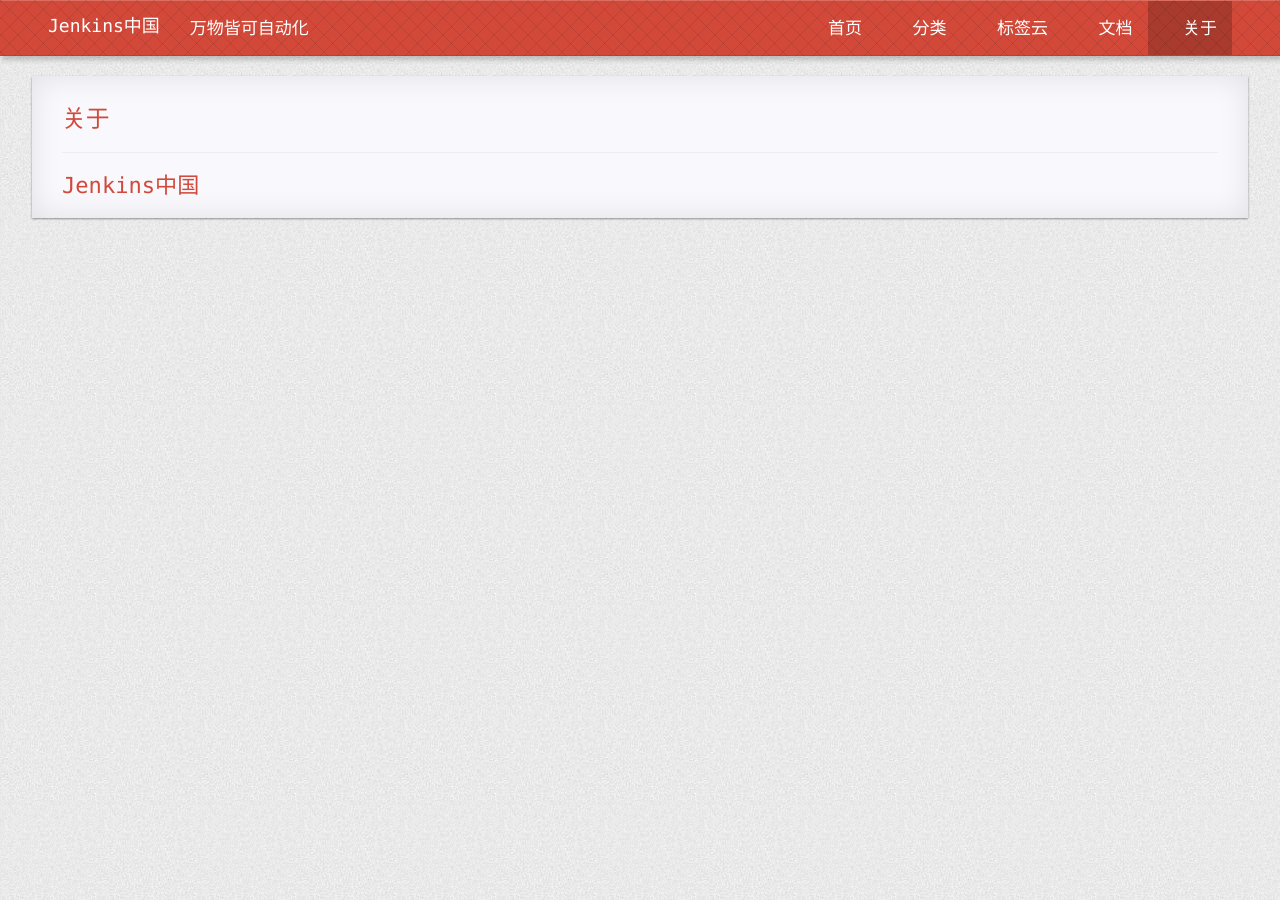
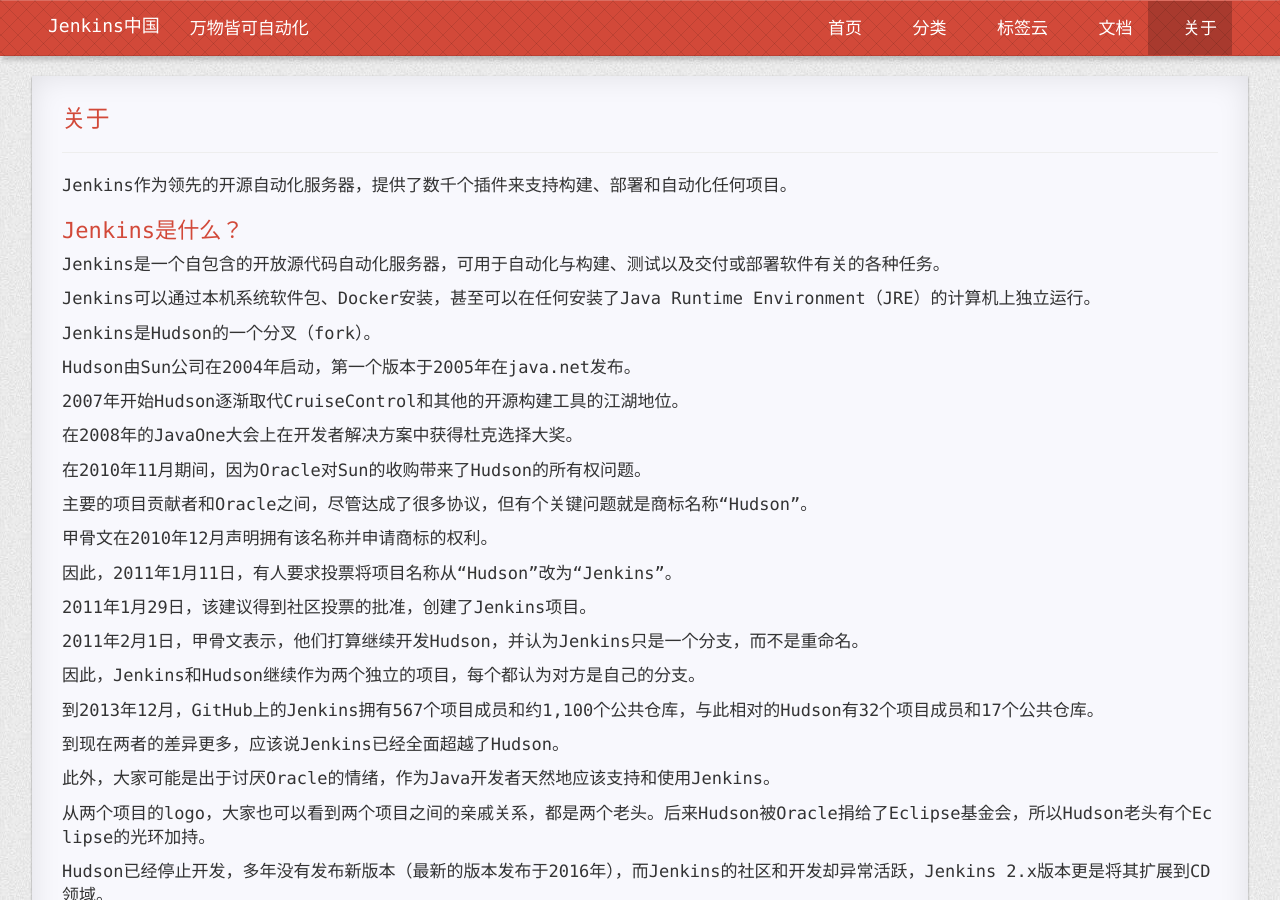
Before and after one commit to JenkinsChina/jenkinschina.github.io, a Jekyll site: the page built from pages/7about.md, in a window 1280 px wide and 900 px high. Built offline with Jekyll 4.4.1, drawn with Linux system fonts in a browser that asks for light colours; nearby versions of some CDN libraries; comment, search, counter and statistics services are not loaded; a style sheet for code colours, icons or effects is not loaded; some of the changed text lies outside the part shown.

Commit message:
增加网站关于信息

```diff
--- a/pages/7about.md
+++ b/pages/7about.md
@@ -6,4 +6,58 @@
 isNavItem: true
 ---
 
-## Jenkins中国
+Jenkins作为领先的开源自动化服务器，提供了数千个插件来支持构建、部署和自动化任何项目。
+
+## Jenkins是什么？
+
+Jenkins是一个自包含的开放源代码自动化服务器，可用于自动化与构建、测试以及交付或部署软件有关的各种任务。
+
+Jenkins可以通过本机系统软件包、Docker安装，甚至可以在任何安装了Java Runtime Environment（JRE）的计算机上独立运行。
+
+Jenkins是Hudson的一个分叉（fork）。
+
+Hudson由Sun公司在2004年启动，第一个版本于2005年在java.net发布。
+
+2007年开始Hudson逐渐取代CruiseControl和其他的开源构建工具的江湖地位。
+
+在2008年的JavaOne大会上在开发者解决方案中获得杜克选择大奖。
+
+在2010年11月期间，因为Oracle对Sun的收购带来了Hudson的所有权问题。
+
+主要的项目贡献者和Oracle之间，尽管达成了很多协议，但有个关键问题就是商标名称“Hudson”。
+
+甲骨文在2010年12月声明拥有该名称并申请商标的权利。
+
+因此，2011年1月11日，有人要求投票将项目名称从“Hudson”改为“Jenkins”。
+
+2011年1月29日，该建议得到社区投票的批准，创建了Jenkins项目。
+
+2011年2月1日，甲骨文表示，他们打算继续开发Hudson，并认为Jenkins只是一个分支，而不是重命名。
+
+因此，Jenkins和Hudson继续作为两个独立的项目，每个都认为对方是自己的分支。
+
+到2013年12月，GitHub上的Jenkins拥有567个项目成员和约1,100个公共仓库，与此相对的Hudson有32个项目成员和17个公共仓库。
+
+到现在两者的差异更多，应该说Jenkins已经全面超越了Hudson。
+
+此外，大家可能是出于讨厌Oracle的情绪，作为Java开发者天然地应该支持和使用Jenkins。
+
+从两个项目的logo，大家也可以看到两个项目之间的亲戚关系，都是两个老头。后来Hudson被Oracle捐给了Eclipse基金会，所以Hudson老头有个Eclipse的光环加持。
+
+Hudson已经停止开发，多年没有发布新版本（最新的版本发布于2016年），而Jenkins的社区和开发却异常活跃，Jenkins 2.x版本更是将其扩展到CD领域。
+
+Jenkins已是目前市场上使用最多的CI/CD工具。
+
+## 投稿
+
+你可将自己的文章投稿至Jenkins中国，通过审核后会发表到网站上。
+
+需提供二部分内容：markdown格式的文章和作者个人简介。
+
+可通过以下任一方式联系：
+
+邮箱：hummerstudio@163.com
+
+微信：扫描下方二维码添加好友，请注明来意，否则可能不予通过。
+
+![微信二维码](/assets/img/qrcode_for_devopscd.jpg)
```
Also changed, not shown: assets/img/wechat_gstangming.jpeg (added).
